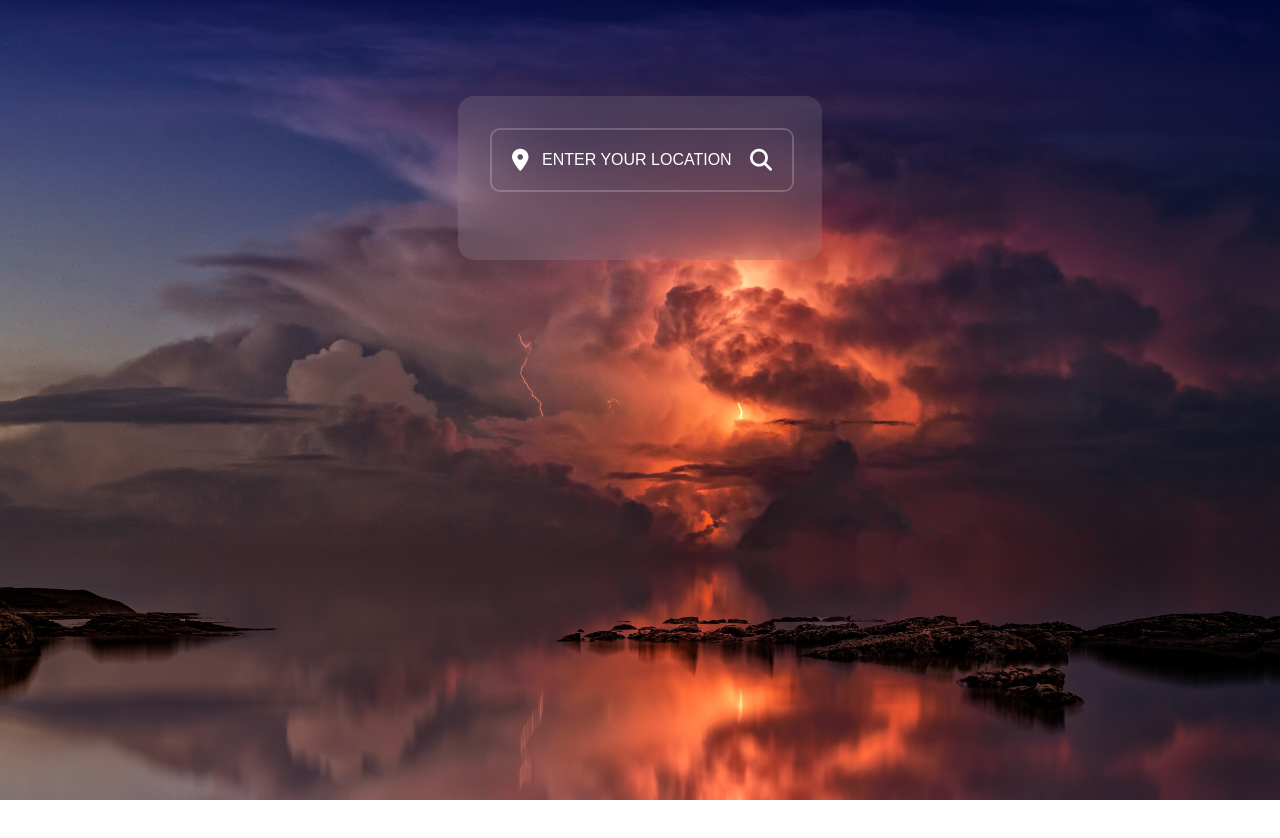
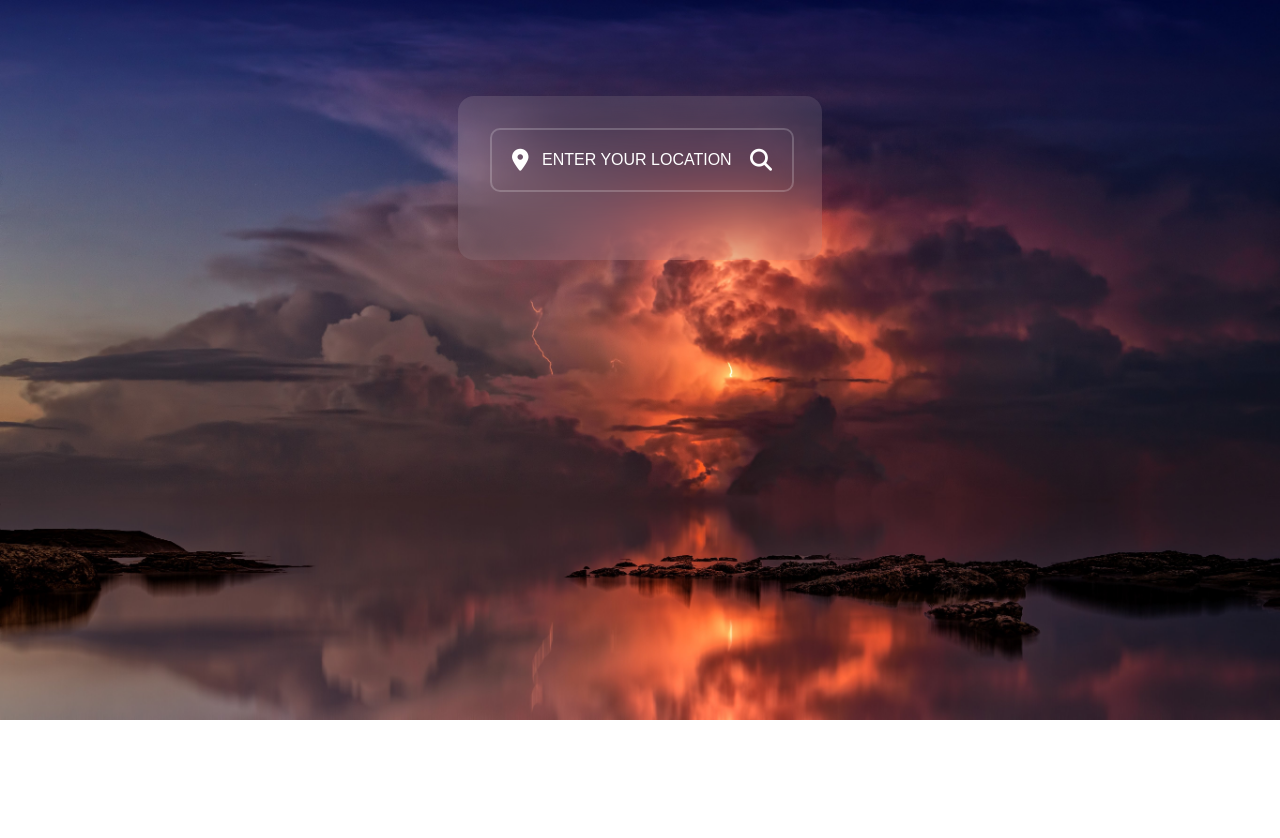
Before and after one commit to rahilevych/weatherReact, a React (Create React App) app: page / in a window 1280 px wide. Shown: the top 838 px of the page. After the commit the page ends 800 px from the top, so only its background shows below. Built offline with nearby package versions, Linux system fonts and the light colour scheme.

Commit message:
Update App.scss

```diff
--- a/src/App.scss
+++ b/src/App.scss
@@ -1,12 +1,8 @@
-html, body {
-  width: 100%;
-  height: 100%;
-}
 
 body {
   background-image: url("../src/assets/bg.jpg");
   background-size: cover;
-  background-position: center;
+
   background-repeat: no-repeat;
-  min-height: 100vh;
+
 }
```
